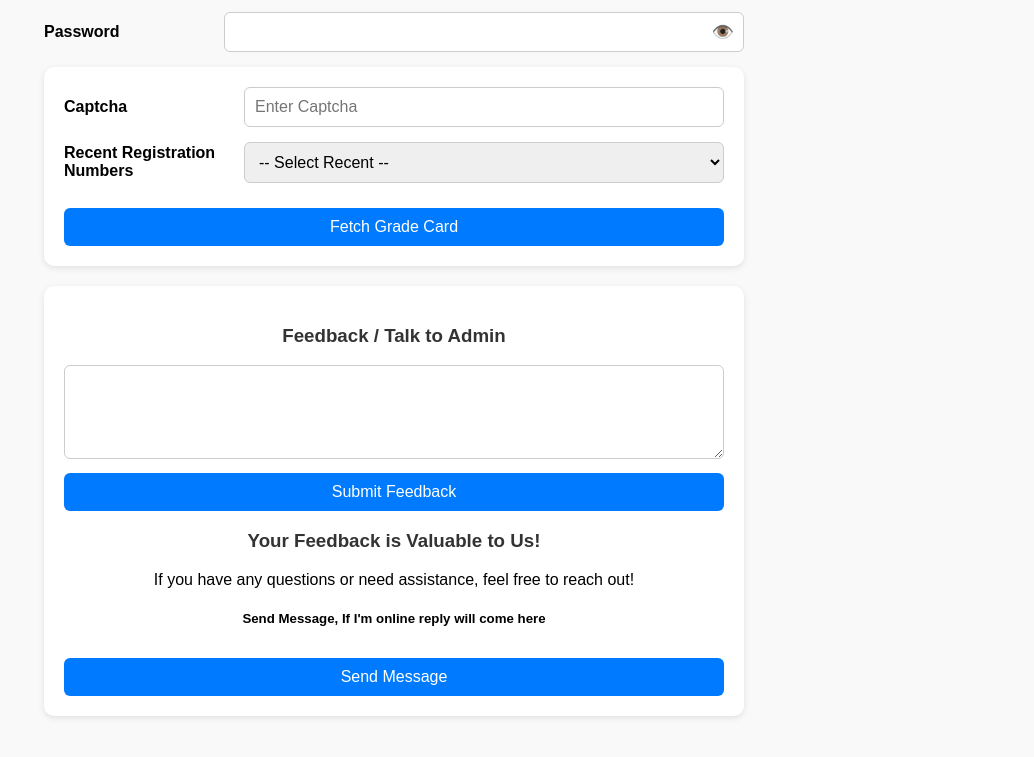
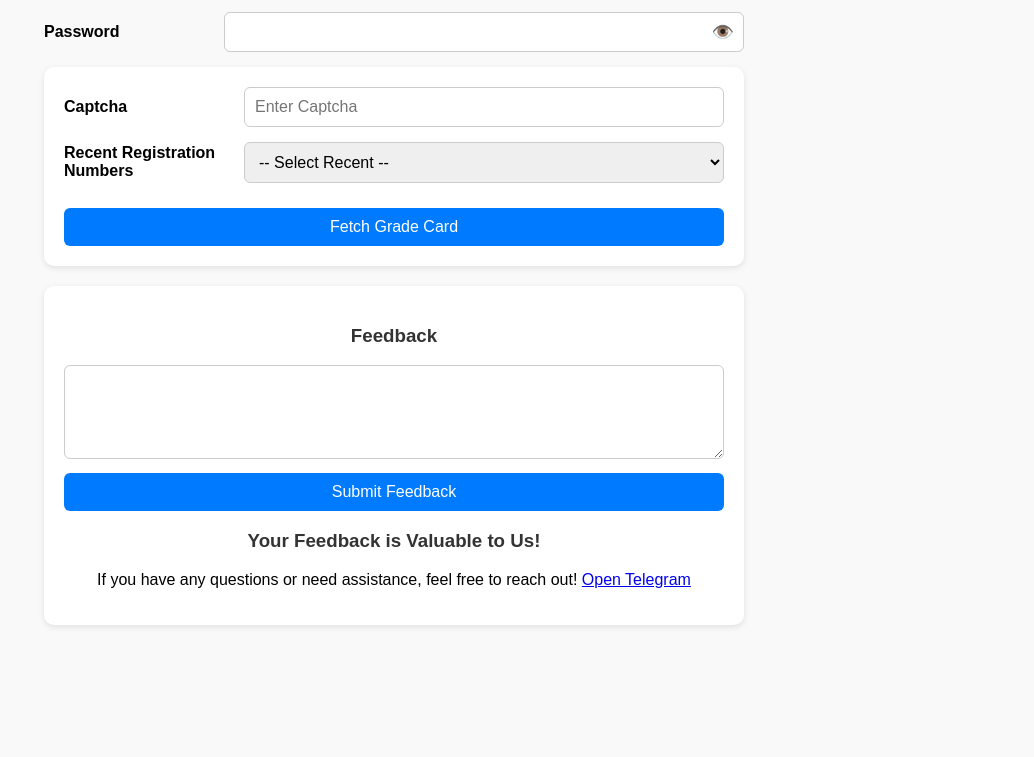
Before and after one commit to BotGuruJi/BotGuruJi.github.io, a plain HTML site: page index.html in a window 1280 px wide. Shown: the part 151-908 px from the top of the page, without its empty margins (246-1280 px from the left). After the commit the page ends 836 px from the top, so only its background shows below. Drawn offline with Linux system fonts and the light colour scheme; no server answers.

Commit message:
Update index.html

```diff
--- a/index.html
+++ b/index.html
@@ -4,7 +4,6 @@
 <head>
   <meta charset="UTF-8">
   <meta name="viewport" content="width=device-width, initial-scale=1">
-  <meta name="google-site-verification" content="c6tfp51ru-pzl2eXySyquzUpg0WjV7B_TjLFJzZ8p3Y" />
 
   <title>Grade Card Fetcher</title>
   <style>
@@ -176,13 +175,13 @@
   </div>
 
   <div class="card">
-    <h3>Feedback / Talk to Admin</h3>
+    <h3>Feedback</h3>
     <textarea id="feedback&message" rows="4"></textarea>
     <button onclick="submitFeedback()">Submit Feedback</button>
     <h3 style="text-align: center;">Your Feedback is Valuable to Us!</h3>
-    <p style="text-align: center;">If you have any questions or need assistance, feel free to reach out!</p>
-    <h5 style="text-align: center;">Send Message, If I'm online reply will come here</h5>
-    <button onclick="sendMessage()">Send Message</button>
+    <p style="text-align: center;">If you have any questions or need assistance, feel free to reach out! <a href="https://t.me/beu_gradecardbot">Open Telegram</a>
+</p>
+
   </div>
 
 
@@ -335,20 +334,7 @@ toggle.addEventListener('click', () => {
       }
     }
 
-    async function sendMessage() {
-      const message = document.getElementById('feedback&message').value;
-      try {
-        const response = await fetch(`${BASE_URL}/talktome`, {
-          method: 'POST',
-          headers: { 'Content-Type': 'application/json' },
-          body: JSON.stringify({ message })
-        });
-        if (response.ok) showNotification('Message sent successfully', false);
-        else showNotification('Failed to send message', true);
-      } catch (err) {
-        showNotification('Failed to send message', true);
-      }
-    }
+
     // पहले form init करो
 loadRecentDropdown();
 initForm();
```
